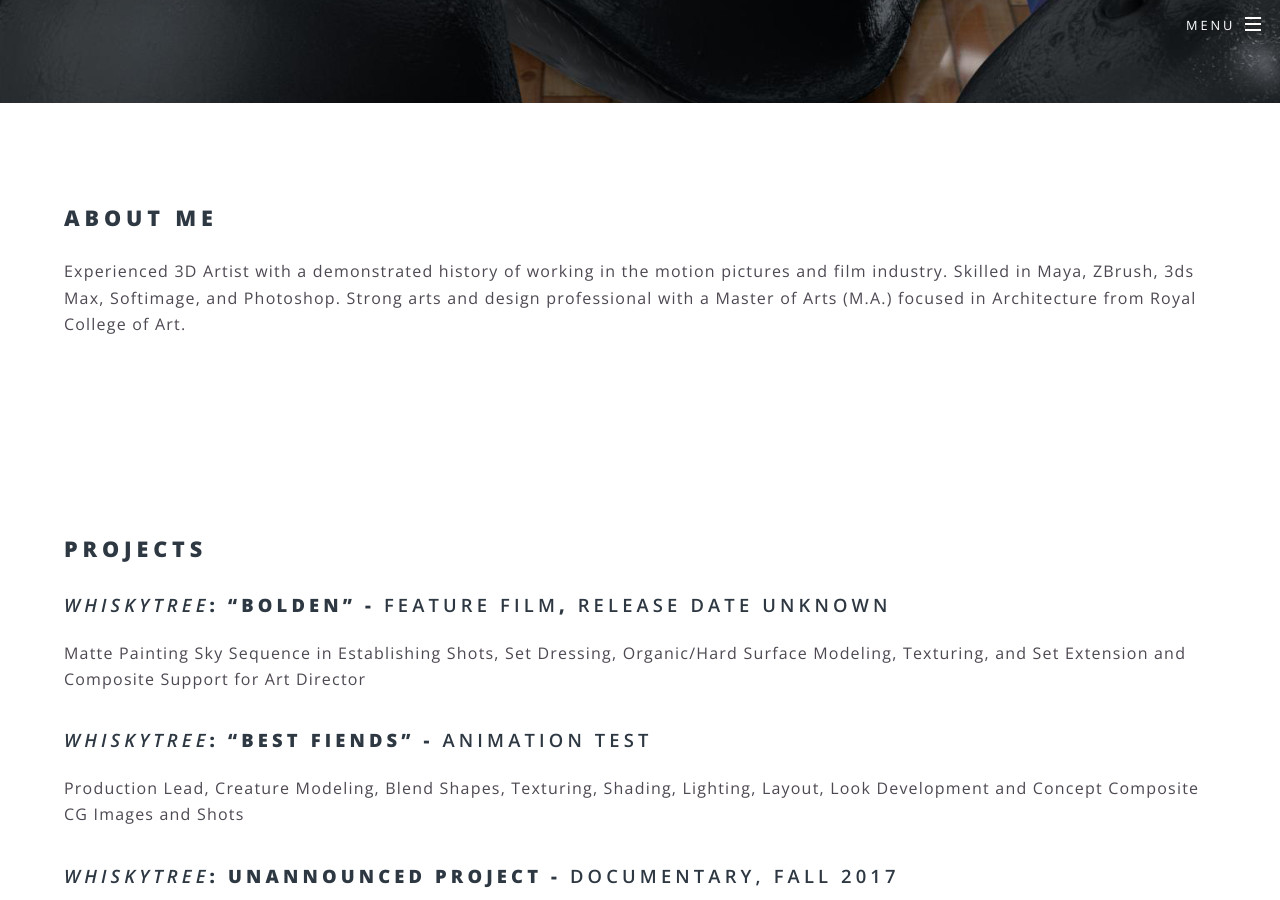
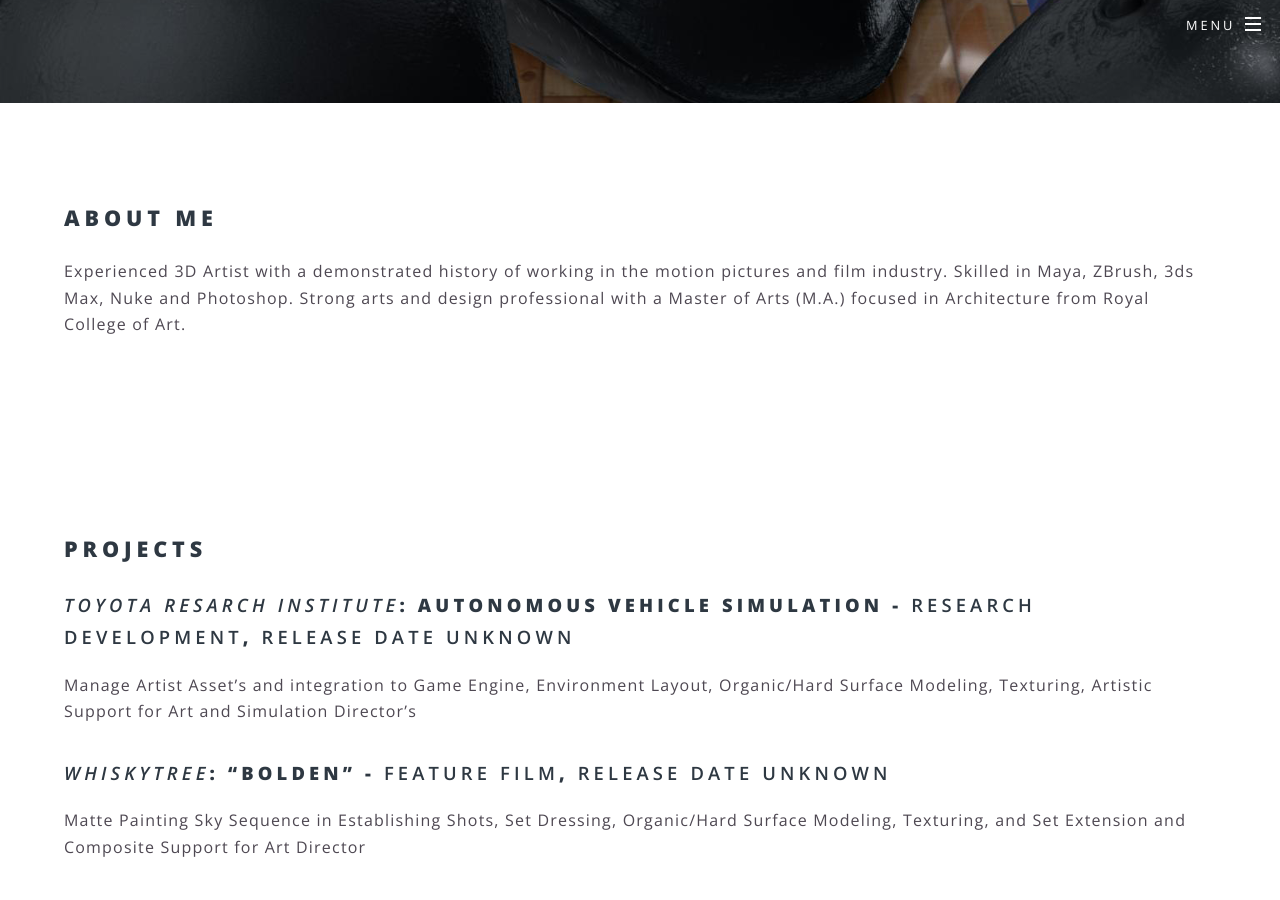
Before and after one commit to tylerlamonda/website_3, a Jekyll site: the page built from about.html, in a window 1280 px wide and 900 px high, scrolled down 797 px. Built offline with Jekyll 4.4.1, drawn with Linux system fonts in a browser that asks for light colours.

Commit message:
about me update

```diff
--- a/about.html
+++ b/about.html
@@ -2,8 +2,12 @@
 layout: landing
 title: About Me
 name_var: about_me
-about_me: "Experienced 3D Artist with a demonstrated history of working in the motion pictures and film industry. Skilled in Maya, ZBrush, 3ds Max, Softimage, and Photoshop. Strong arts and design professional with a Master of Arts (M.A.) focused in Architecture from Royal College of Art."
+about_me: "Experienced 3D Artist with a demonstrated history of working in the motion pictures and film industry. Skilled in Maya, ZBrush, 3ds Max, Nuke and Photoshop. Strong arts and design professional with a Master of Arts (M.A.) focused in Architecture from Royal College of Art."
 projects: [
+  {
+    title: "### ***Toyota Resarch Institute***: Autonomous Vehicle Simulation - **Research Development**, **Release Date Unknown**",
+    description: "Manage Artist Asset's and integration to Game Engine, Environment Layout, Organic/Hard Surface Modeling, Texturing, Artistic Support for Art and Simulation Director's"
+  },
   {
     title: "### ***Whiskytree***: \"Bolden\" - **Feature Film**, **Release Date Unknown**",
     description: "Matte Painting Sky Sequence in Establishing Shots, Set Dressing, Organic/Hard Surface Modeling, Texturing, and Set Extension and Composite Support for Art Director"
```
